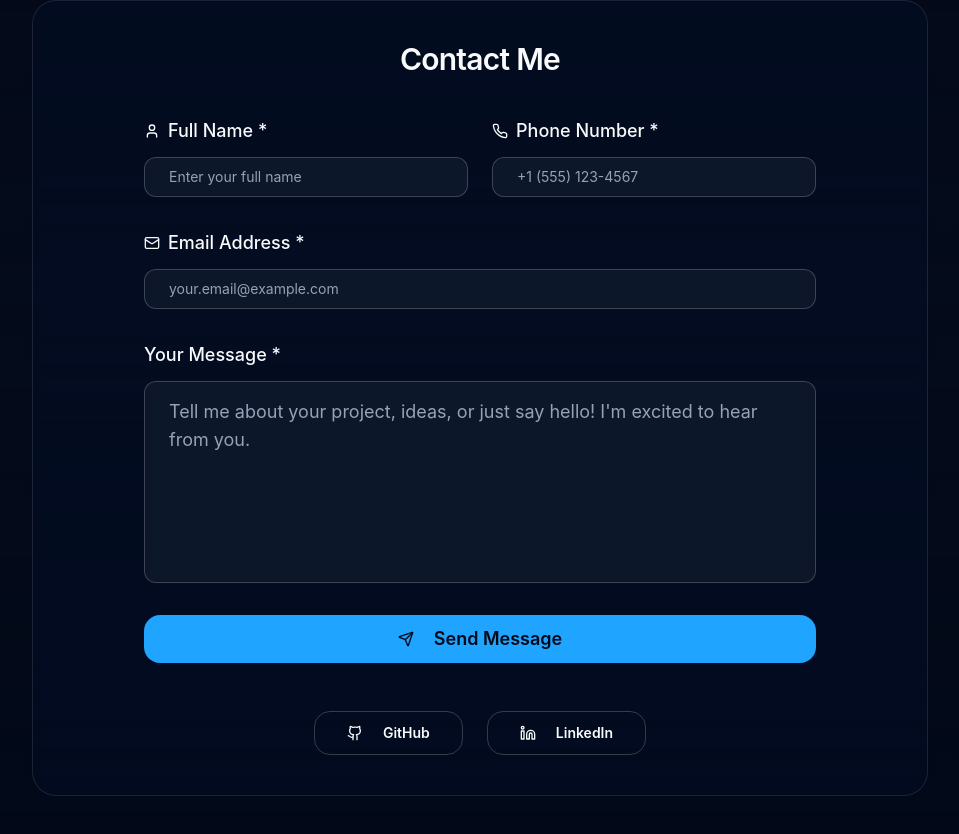
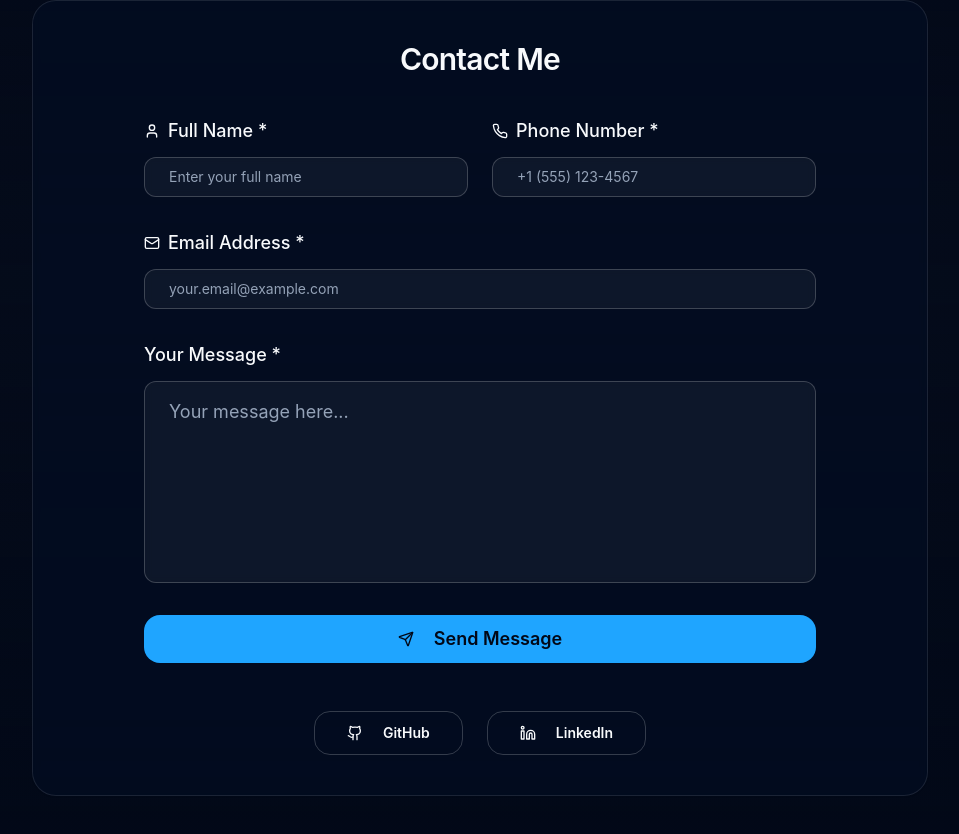
Before and after one commit to Anish-2024/anishs-tech-journey, a React (Vite) app: page / in a window 1280 px wide. Shown: the part 4426-5260 px from the top of the page, without its empty margins (160-1119 px from the left). Built offline with nearby package versions, Linux system fonts and the light colour scheme.

Commit message:
Remove suggestions from contact form

```diff
--- a/src/components/Contact.tsx
+++ b/src/components/Contact.tsx
@@ -211,7 +211,7 @@ const Contact = () => {
                     <Textarea
                       id="message"
                       name="message"
-                      placeholder="Tell me about your project, ideas, or just say hello! I'm excited to hear from you."
+                      placeholder="Your message here..."
                       value={formData.message}
                       onChange={handleInputChange}
                       rows={6}
```
